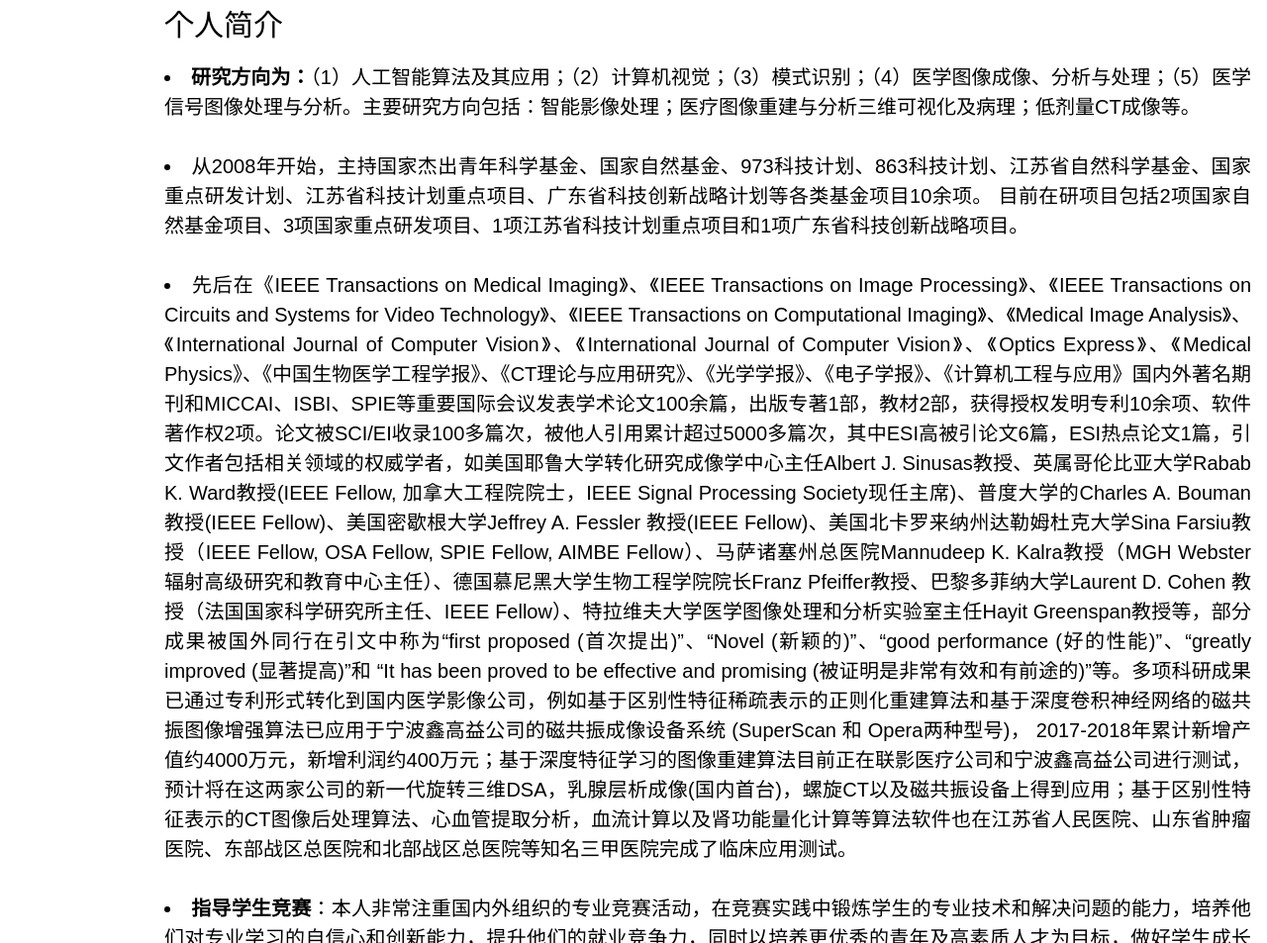
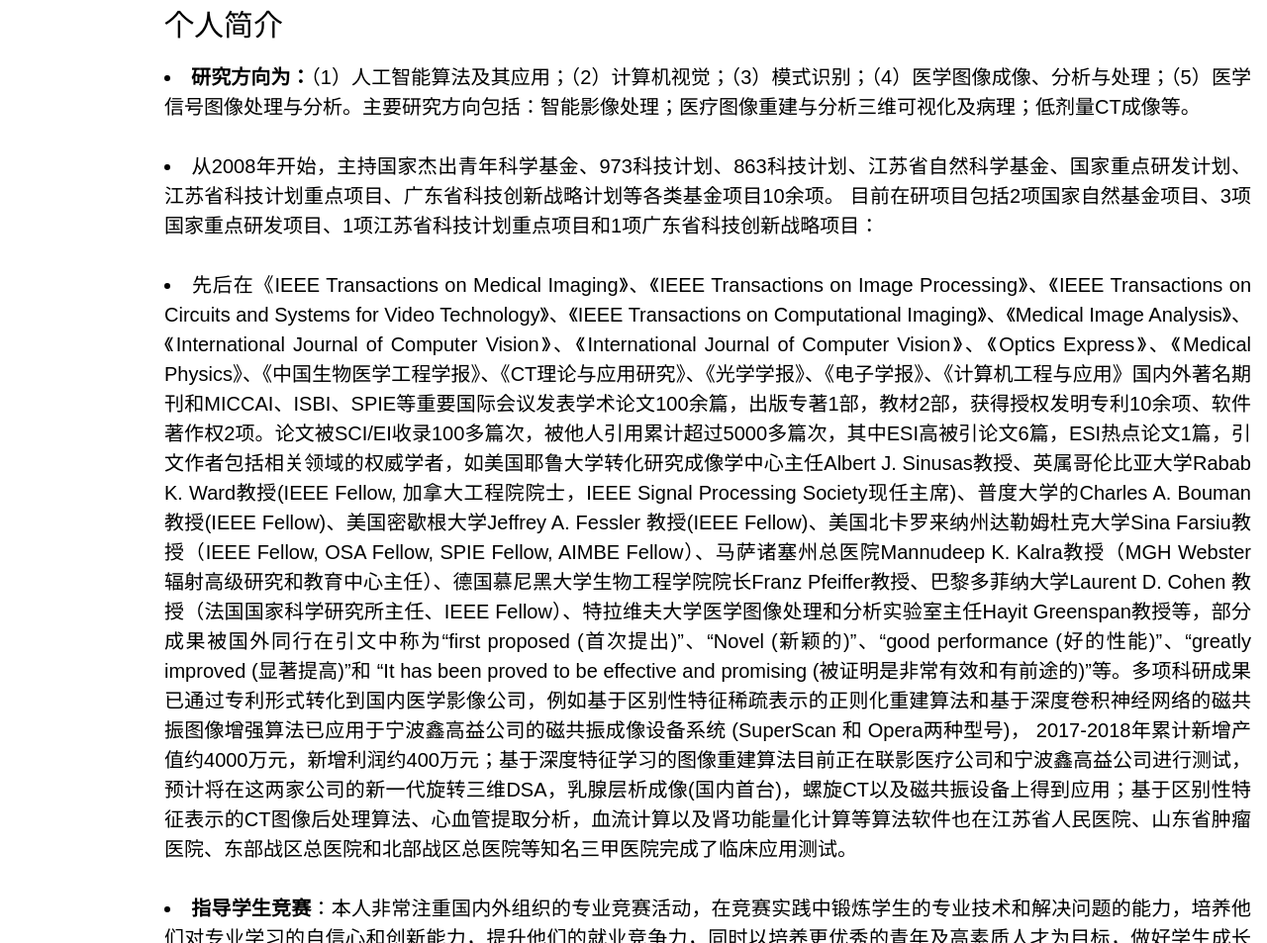
Before and after one commit to ChenYang10/chengyang, a plain HTML site: page index.html in a window 1280 px wide. Shown: the part 986-1939 px from the top of the page at 99% size. Drawn offline with Linux system fonts and the light colour scheme; a script that the page names is missing.

Commit message:
Update index.html

```diff
--- a/index.html
+++ b/index.html
@@ -146,8 +146,8 @@
         </li>
         <br>
         <li>
-            从2008年开始，主持国家杰出青年科学基金、国家自然基金、973科技计划、863科技计划、江苏省自然科学基金、国家重点研发计划、江苏省科技计划重点项目、广东省科技创新战略计划等各类基金项目10余项。
-            目前在研项目包括2项国家自然基金项目、3项国家重点研发项目、1项江苏省科技计划重点项目和1项广东省科技创新战略项目。<br>
+            从2008年开始，主持国家杰出青年科学基金、973科技计划、863科技计划、江苏省自然科学基金、国家重点研发计划、江苏省科技计划重点项目、广东省科技创新战略计划等各类基金项目10余项。
+            目前在研项目包括2项国家自然基金项目、3项国家重点研发项目、1项江苏省科技计划重点项目和1项广东省科技创新战略项目：<br>
         <br>
 
         <li>先后在《IEEE Transactions on Medical Imaging》、《IEEE Transactions on Image Processing》、《IEEE
```
